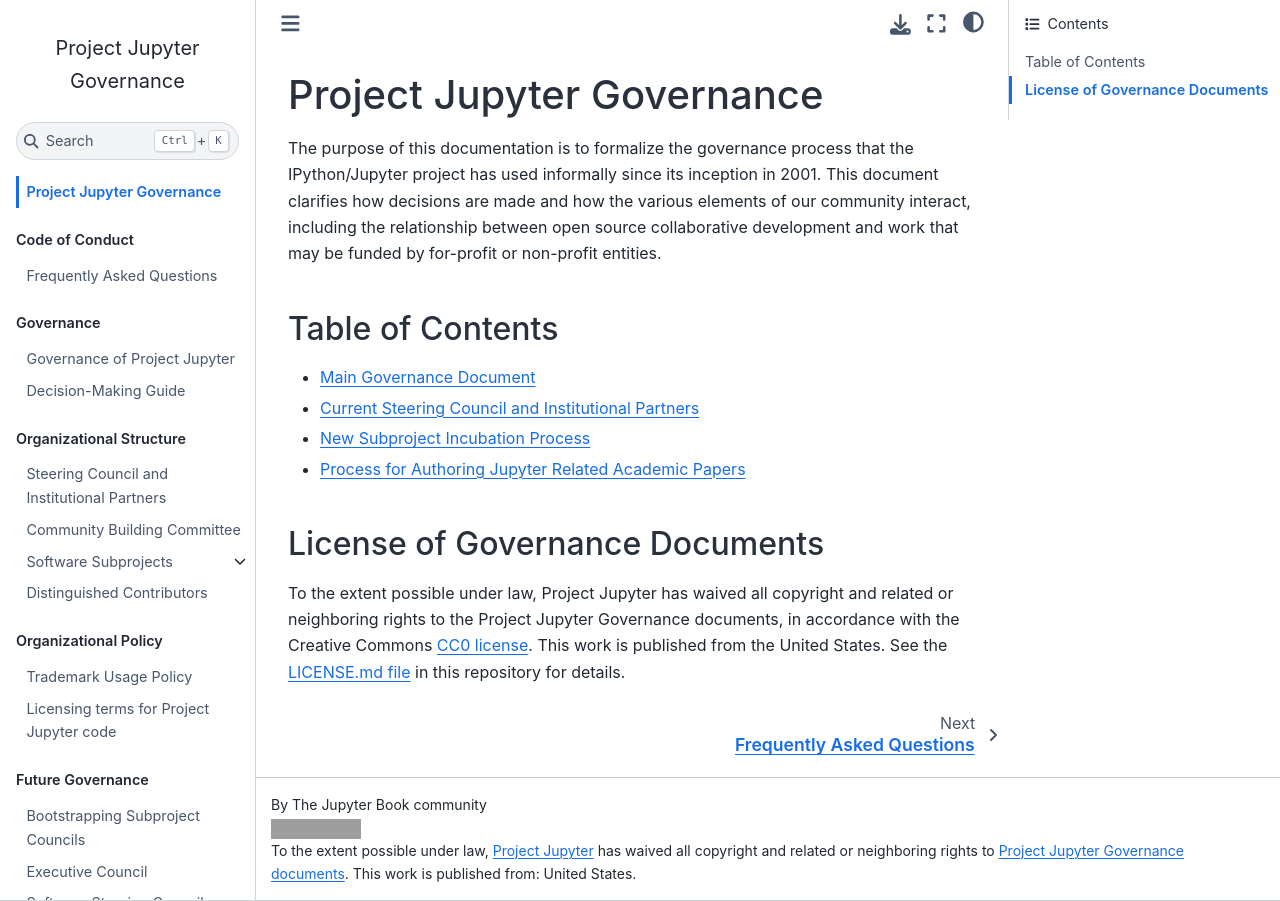
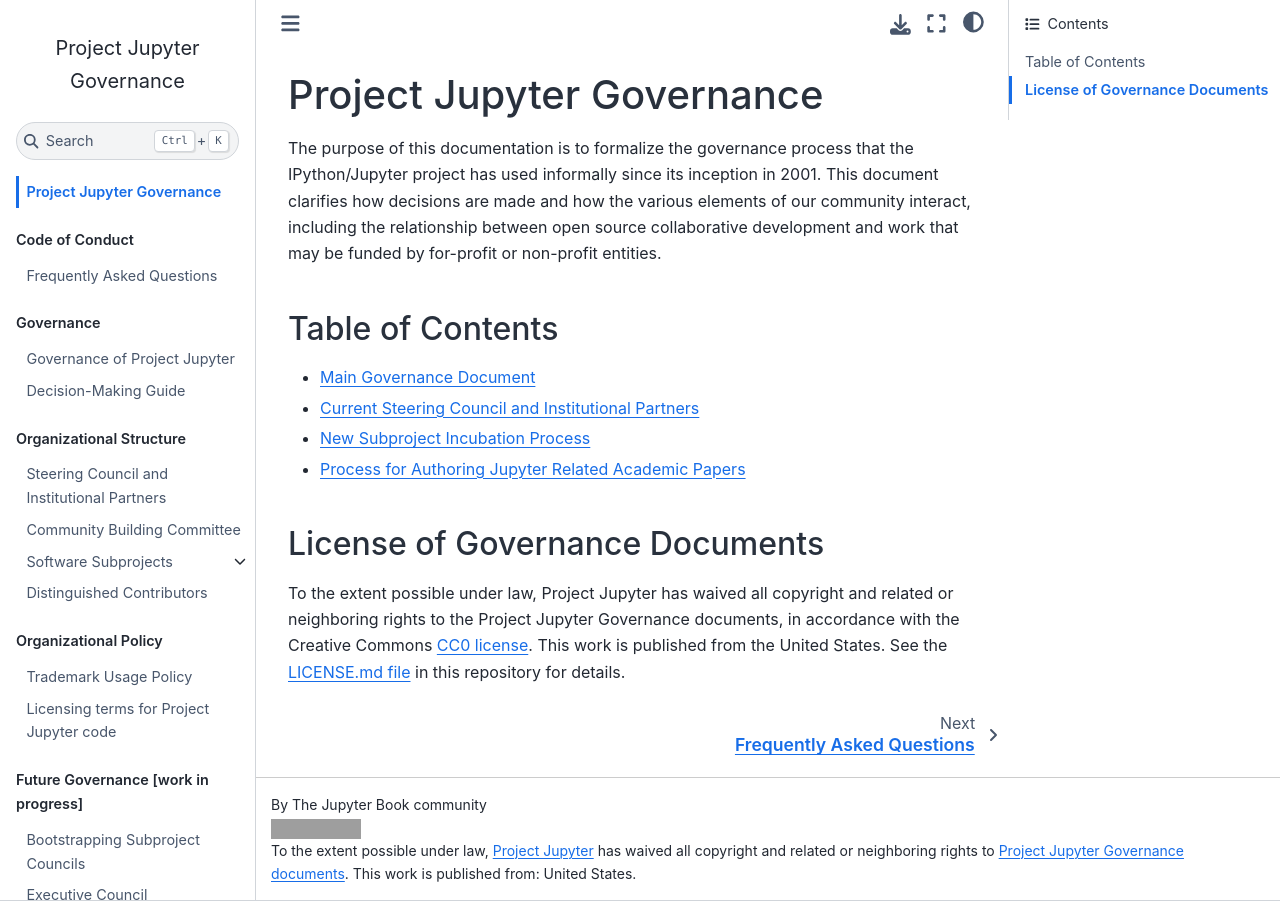
Before and after one commit to jupyter/governance, a Jupyter Book: the page built from intro.md, in a window 1280 px wide. Built offline with Jupyter Book 1.0.4 settings and Sphinx 7.4.7 and the Sphinx Book theme 1.1.4, drawn with Linux system fonts in a browser that asks for light colours; pages that are not in the unit, such as notebooks, are missing from menus; grey boxes are pictures that could not be loaded.

Commit message:
Explicitly note that the future governance sections are still a work in progress

```diff
--- a/_toc.yml
+++ b/_toc.yml
@@ -35,7 +35,7 @@
   - file: trademarks
   - file: projectlicense
 
-- caption: Future Governance
+- caption: Future Governance [work in progress]
   chapters:
   - file: bootstrapping_decision_making
   - file: executive_council
```
